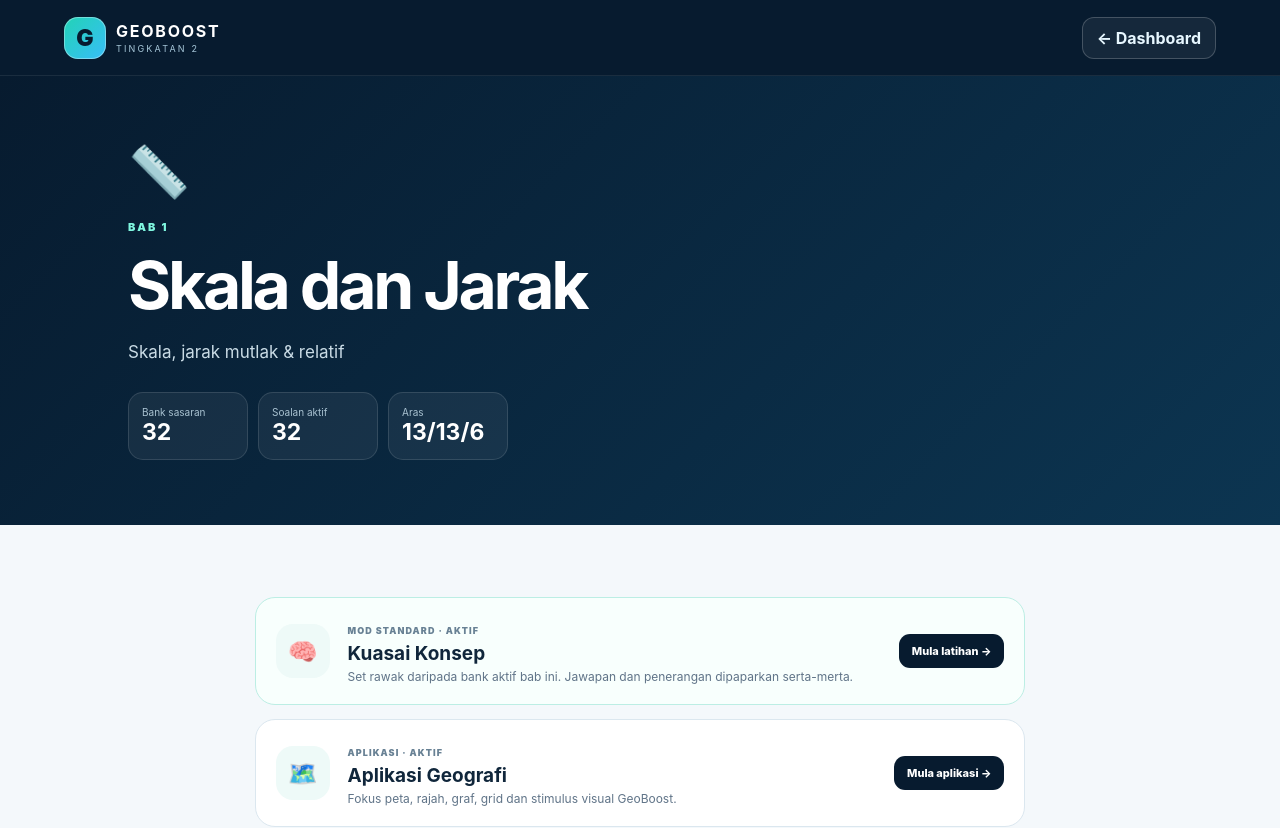
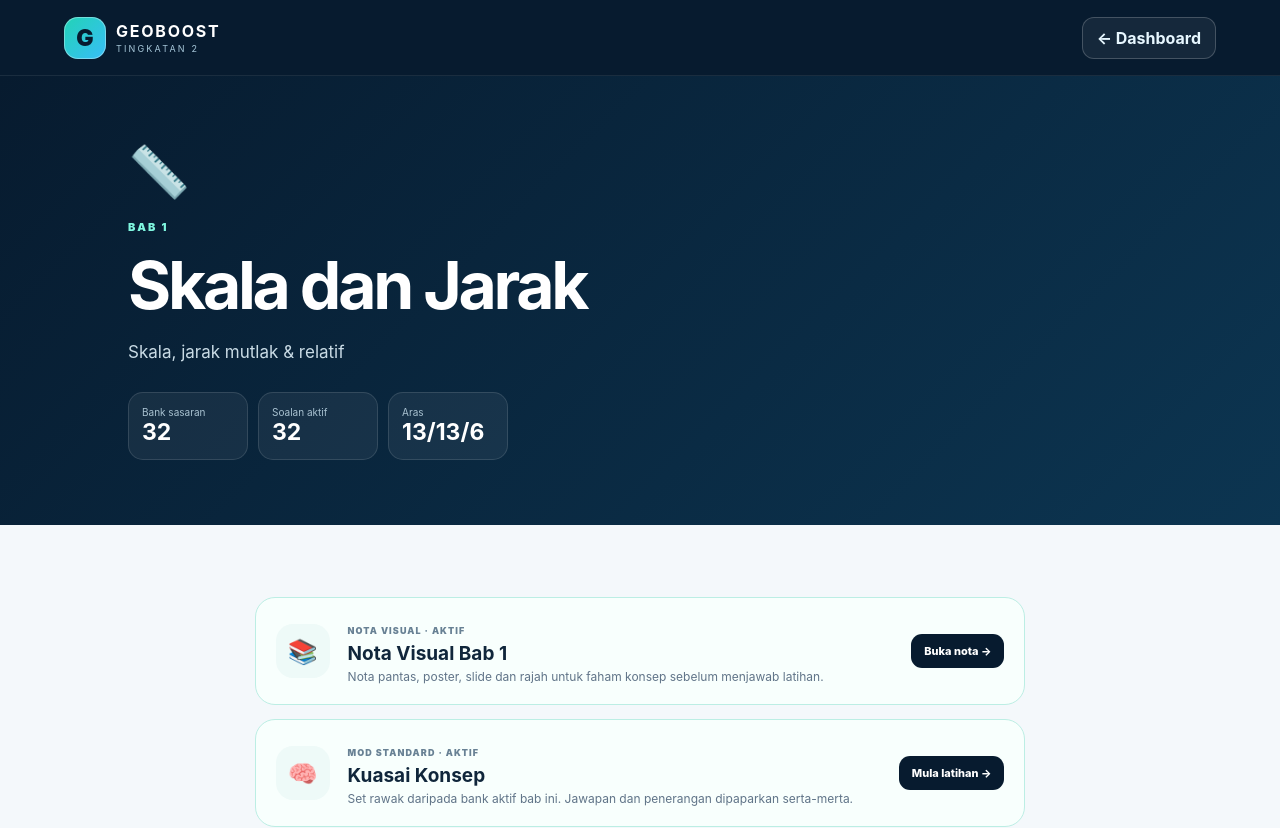
Before and after one commit to MADULEBAH587/geoboost, a Next.js app: page /bab/1 in a window 1280 px wide. Shown: the top 828 px of the page. Built offline with nearby package versions, Linux system fonts and the light colour scheme.

Commit message:
Link chapters to visual notes

```diff
--- a/app/bab/[id]/page.tsx
+++ b/app/bab/[id]/page.tsx
@@ -20,6 +20,7 @@ export default async function ChapterPage({ params }: { params: Promise<{ id: st
         <div className="chapter-summary"><div><small>Bank sasaran</small><b>{currentChapter.questions}</b></div><div><small>Soalan aktif</small><b>{activeBank.length}</b></div><div><small>Aras</small><b>{easy}/{medium}/{kbat}</b></div></div>
       </section>
       <section className="section chapter-launch">
+        <div className="launch-card featured note-card"><span>📚</span><div><small>NOTA VISUAL · AKTIF</small><h2>Nota Visual Bab {currentChapter.id}</h2><p>Nota pantas, poster, slide dan rajah untuk faham konsep sebelum menjawab latihan.</p></div><a className="launch-button active" href={`/nota/${currentChapter.id}`}>Buka nota →</a></div>
         <div className="launch-card featured"><span>🧠</span><div><small>MOD STANDARD · AKTIF</small><h2>Kuasai Konsep</h2><p>Set rawak daripada bank aktif bab ini. Jawapan dan penerangan dipaparkan serta-merta.</p></div><a className="launch-button active" href={`/latihan/${currentChapter.id}`}>Mula latihan →</a></div>
         <div className="launch-card"><span>🗺️</span><div><small>APLIKASI · AKTIF</small><h2>Aplikasi Geografi</h2><p>Fokus peta, rajah, graf, grid dan stimulus visual GeoBoost.</p></div><a className="launch-button active" href={`/aplikasi/${currentChapter.id}`}>Mula aplikasi →</a></div>
         <div className="launch-card"><span>🎯</span><div><small>PEMULIHAN · AKTIF</small><h2>Topik Lemah</h2><p>GeoBoost membina set daripada subtopik yang pernah dijawab salah.</p></div><a className="launch-button active" href="/pemulihan">Mula pemulihan →</a></div>
```
